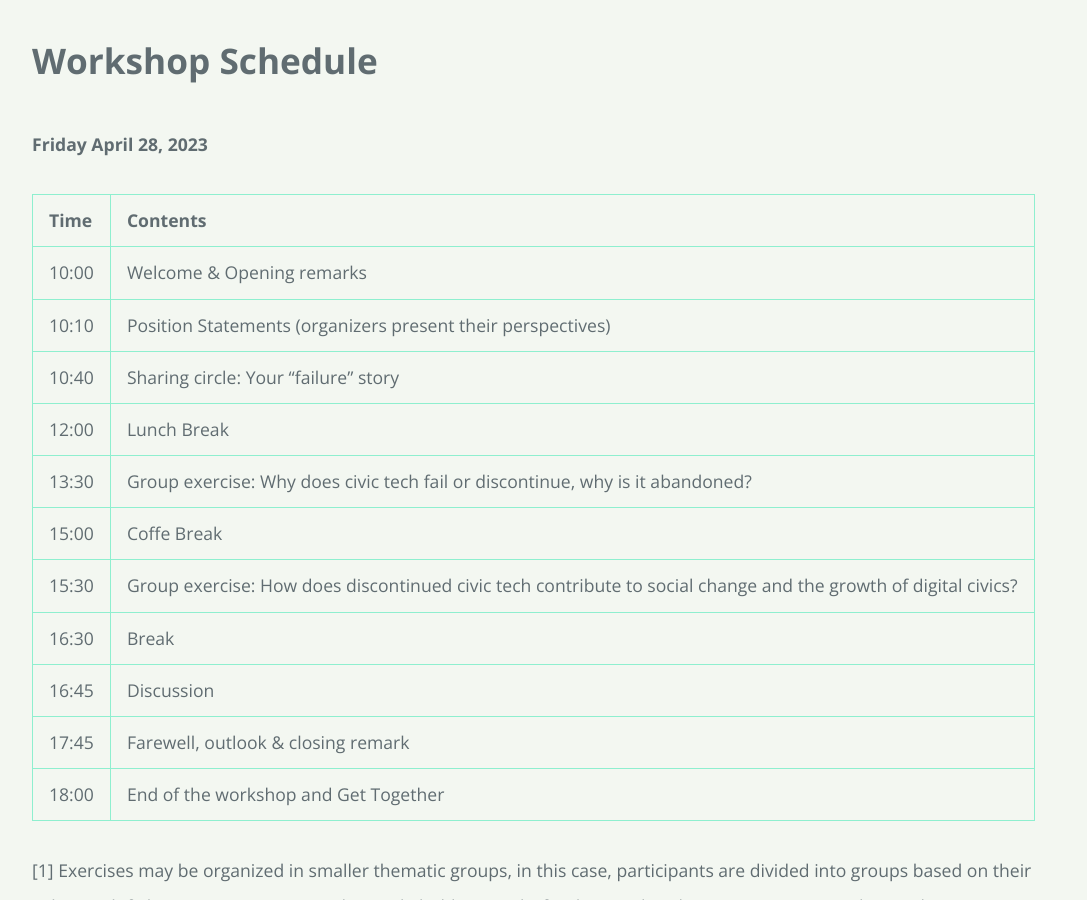
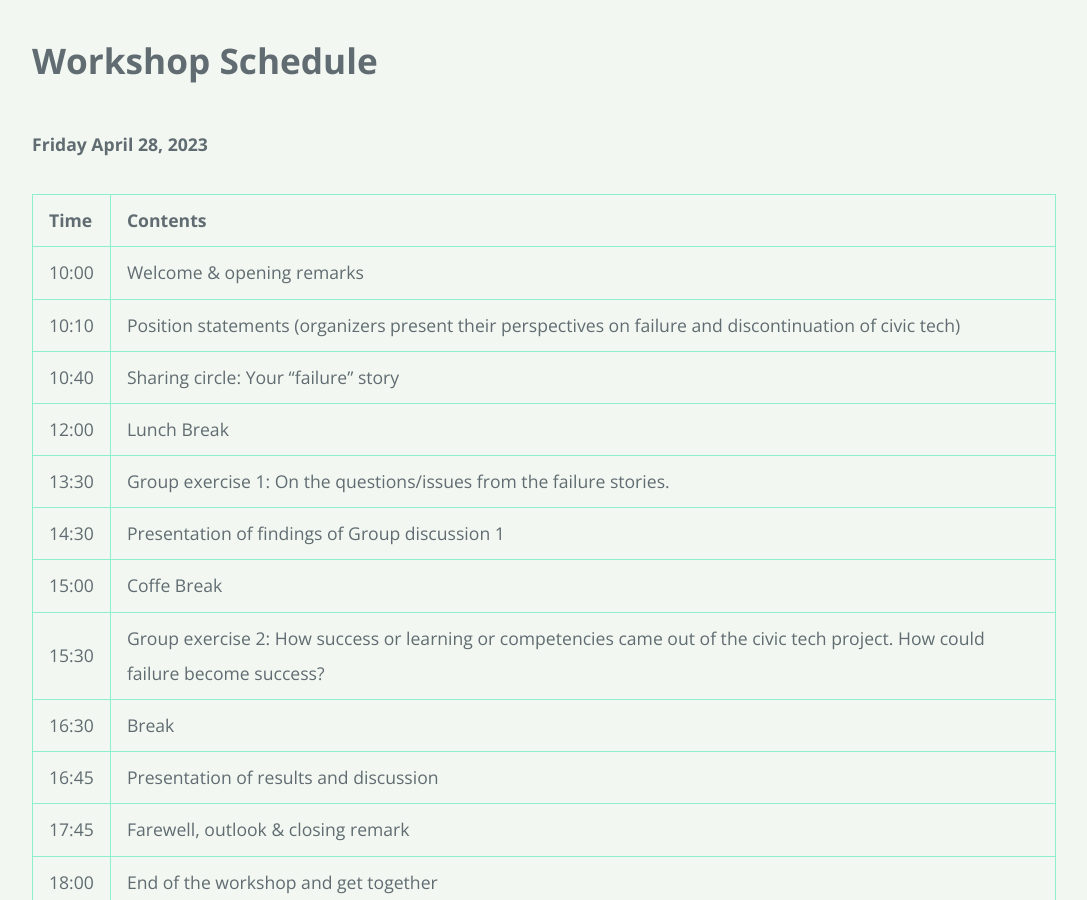
Before and after one commit to discontinued-civictech/discontinued-civictech.github.io, a Jekyll site: the page built from schedule.md, in a window 1280 px wide and 900 px high, scrolled down 562 px. Shown: the whole window, without its empty margins (96-1183 px from the left). Built offline with Jekyll 4.4.1, drawn with Linux system fonts in a browser that asks for light colours; our own code applies the rules of GitHub Pages for plain Markdown files.

Commit message:
update schedule

```diff
--- a/schedule.md
+++ b/schedule.md
@@ -10,17 +10,18 @@ layout: default
 
 | Time | Contents                                                                                                       |
 |:-----|:---------------------------------------------------------------------------------------------------------------|
-| 10:00| Welcome & Opening remarks                                                                                      |
-| 10:10| Position Statements (organizers present their perspectives)                                                    |
+| 10:00| Welcome & opening remarks                                                                                      |
+| 10:10| Position statements (organizers present their perspectives on failure and discontinuation of civic tech)       |
 | 10:40| Sharing circle: Your "failure" story                                                                           |
 | 12:00| Lunch Break                                                                                                    |
-| 13:30| Group exercise: Why does civic tech fail or discontinue, why is it abandoned?                                  |
+| 13:30| Group exercise 1: On the questions/issues from the failure stories.                                            |
+| 14:30| Presentation of findings of Group discussion 1                                                                 |
 | 15:00| Coffe Break                                                                                                    |
-| 15:30| Group exercise: How does discontinued civic tech contribute to social change and the growth of digital civics? |
+| 15:30| Group exercise 2: How success or learning or competencies came out of the civic tech project. How could failure become success? |
 | 16:30| Break                                                                                                          |
-| 16:45| Discussion                                                                                                     |
+| 16:45| Presentation of results and discussion                                                                         |
 | 17:45| Farewell, outlook & closing remark                                                                             |
-| 18:00| End of the workshop and Get Together                                                                           |
+| 18:00| End of the workshop and get together                                                                           |
 
 
 <!-- [1] The group exercises will consist of a “past-facing” workshop which will allow participants to “go back” to the point in time in which their discontinued civic tech projects have started, and then consider what could have been done to make different outputs, outcomes, and impacts. In the group discussion, we will connect the discussion of failure with a speculative approach that helps participants learn for future initiatives and cases. Discussion will be organized by a team of co-organizers who have experience in speculative methods and working with civic tech practitioners. In this way, we can contribute insights from the field, novel concepts to speak of failure as a part of a learning trajectory in HCI, and assumptions about the present, past, and future of design for civic tech in HCI. -->
```
